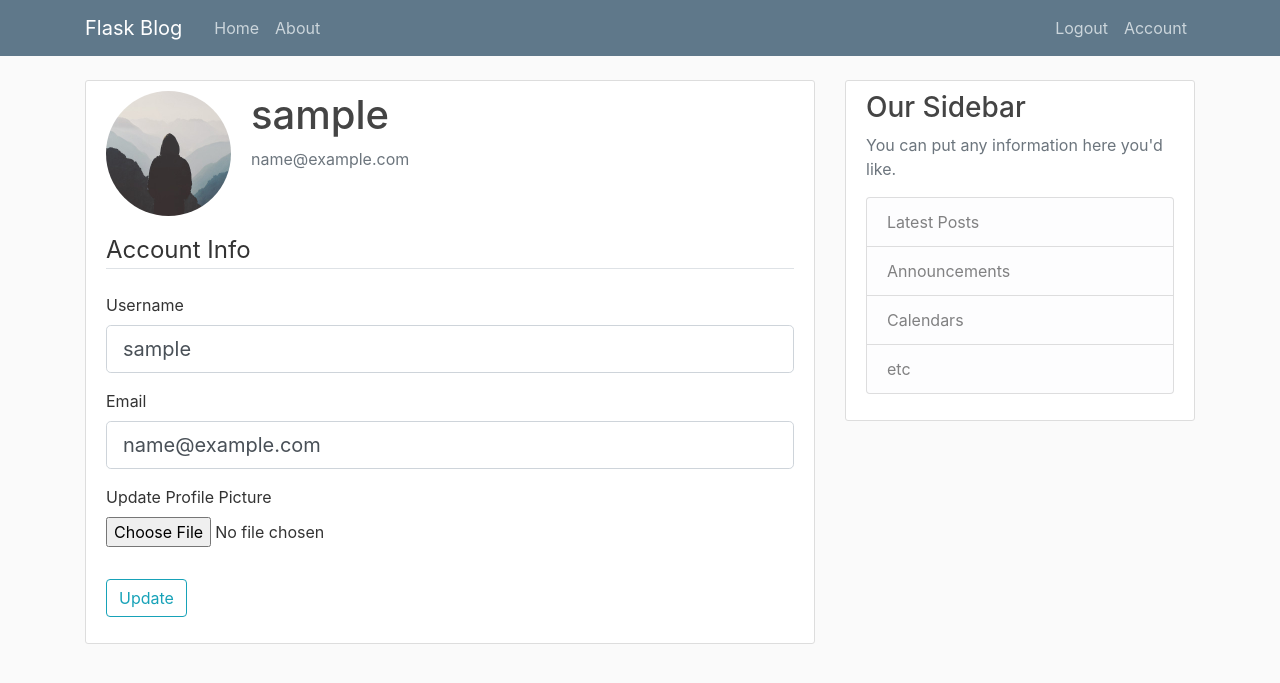
After one commit to gjclark14/FlaskTutorial, a Flask app: page /account in a window 1280 px wide. The commit adds this page. Shown: the top 683 px of the page. Run offline with Flask 2, Linux system fonts and the light colour scheme; the visitor is signed in with stand-in values (Sample User, id 1); data comes from the database, SQL or seed files in the repository; some libraries are stand-ins or nearby versions.

Commit message:
profile pictures added, 7 done

```diff
--- a/flaskblog/forms.py
+++ b/flaskblog/forms.py
@@ -1,24 +1,54 @@
 from flask_wtf import FlaskForm
+from flask_wtf.file import FileField, FileAllowed
+from flask_login import current_user
 from wtforms import StringField, PasswordField, SubmitField, BooleanField
-from wtforms.validators import DataRequired, Length, Email, EqualTo
+from wtforms.validators import DataRequired, Length, Email, EqualTo, ValidationError
+from flaskblog.models import User
 
 
 class RegistrationForm(FlaskForm):
     username = StringField('Username', validators=[DataRequired(), Length(min=2, max=20)])
-
     email = StringField('Email', validators=[DataRequired(), Email()])
-
     password = PasswordField('Password', validators=[DataRequired()])
     confirm_password = PasswordField('Confirm Password', validators=[DataRequired(), EqualTo('password')])
 
     submit = SubmitField('Sign Up')
 
+    def validate_username(self, username):
+        user = User.query.filter_by(username=username.data).first()
+
+        if user:
+            raise ValidationError('That username is taken. Please choose a different username.')
+
+
+    def validate_email(self, email):
+        user = User.query.filter_by(email=email.data).first()
+
+        if user:
+            raise ValidationError('That email is taken. Please choose a different email.')
+
 
 class LoginForm(FlaskForm):
     email = StringField('Email', validators=[DataRequired(), Email()])
+    password = PasswordField('Password', validators=[DataRequired()])
+    remember = BooleanField('Remember Me')
+    submit = SubmitField('Login')
 
-    password = PasswordField('Password', validators=[DataRequired()])
+class UpdateAccountForm(FlaskForm):
+    username = StringField('Username', validators=[DataRequired(), Length(min=2, max=20)])
+    email = StringField('Email', validators=[DataRequired(), Email()])
+    picture = FileField('Update Profile Picture', validators=[FileAllowed(['jpg', 'png'])])
+    submit = SubmitField('Update')
 
-    remember = BooleanField('Remember Me')
+    def validate_username(self, username):
+        if username.data != current_user.username:
+            user = User.query.filter_by(username=username.data).first()
+            if user:
+                raise ValidationError('That username is taken. Please choose a different username.')
 
-    submit = SubmitField('Login')
+
+    def validate_email(self, email):
+        if email.data != current_user.email:
+            user = User.query.filter_by(email=email.data).first()
+            if user:
+                raise ValidationError('That email is taken. Please choose a different email.')
--- a/flaskblog/models.py
+++ b/flaskblog/models.py
@@ -1,7 +1,14 @@
 from datetime import datetime
-from flaskblog import db
+from flaskblog import db, login_manager
+from flask_login import UserMixin
 
-class User(db.Model):
+
+@login_manager.user_loader
+def load_user(user_id):
+    return User.query.get(int(user_id))
+
+
+class User(db.Model, UserMixin):
     id = db.Column(db.Integer, primary_key=True)
     username = db.Column(db.String(20), unique=True, nullable=False)
     email = db.Column(db.String(120), unique=True, nullable=False)
--- a/flaskblog/routes.py
+++ b/flaskblog/routes.py
@@ -1,7 +1,11 @@
-from flask import render_template, url_for, flash, redirect
-from flaskblog.forms import RegistrationForm, LoginForm
+from PIL import Image
+import os
+import secrets
+from flask import render_template, url_for, flash, redirect, request
+from flaskblog.forms import RegistrationForm, LoginForm, UpdateAccountForm
 from flaskblog.models import User, Post
-from flaskblog import app
+from flaskblog import app, db, bcrypt
+from flask_login import login_user, current_user, logout_user, login_required
 
 posts = [
     {
@@ -19,6 +23,7 @@ posts = [
     }
 ]
 
+
 @app.route("/")
 @app.route("/home")
 def home():
@@ -33,8 +38,14 @@ def about():
 @app.route("/register", methods=['GET', 'POST'])
 def register():
     form = RegistrationForm()
+    if current_user.is_authenticated:
+        return redirect(url_for('home'))
     if form.validate_on_submit():
-        flash(f'Account created for {form.username.data}!', 'success')
+        hashed_password = bcrypt.generate_password_hash(form.password.data).decode('utf-8')
+        user = User(username=form.username.data, email=form.email.data, password=hashed_password)
+        db.session.add(user)
+        db.session.commit()
+        flash(f'Your account has been created! You are now able to log in.', 'success')
         return redirect(url_for('home'))
     return render_template('register.html', title='Register', form=form)
 
@@ -42,10 +53,63 @@ def register():
 @app.route("/login", methods=['GET', 'POST'])
 def login():
     form = LoginForm()
+    if current_user.is_authenticated:
+        return redirect(url_for('home'))
     if form.validate_on_submit():
-        if form.email.data == 'admin@blog.com' and form.password.data == 'password':
-            flash('You have been logged in!', 'success')
-            return redirect(url_for('home'))
+        user = User.query.filter_by(email=form.email.data).first()
+        if user and bcrypt.check_password_hash(user.password, form.password.data):
+            login_user(user, remember=form.remember.data)
+            next_page = request.args.get('next')
+            return redirect(next_page) if next_page else redirect(url_for('home'))
         else:
-            flash(f'Login failed. Please check username and password.', 'danger')
+            flash(f'Login failed. Please check email and password.', 'danger')
     return render_template('login.html', title='Login', form=form)
+
+
+@app.route("/logout")
+def logout():
+    logout_user()
+    return redirect(url_for('home'))
+
+
+def save_picture(form_picture_data):
+    random_hex = secrets.token_hex(8)
+    _, f_ext = os.path.splitext(form_picture_data.filename)
+    picture_filename = random_hex + f_ext
+    picture_path = os.path.join(app.root_path, 'static', 'profile_pics', picture_filename)
+
+    prev_picture = os.path.join(app.root_path, 'static', 'profile_pics', current_user.image_file)
+    if os.path.exists(prev_picture):
+        os.remove(prev_picture)
+
+    output_size = (125, 125)
+    image = Image.open(form_picture_data)
+    image.thumbnail(output_size)
+    image.save(picture_path)
+
+    return picture_filename
+
+
+
+
+@app.route("/account", methods=['GET', 'POST'])
+@login_required
+def account():
+    form = UpdateAccountForm()
+    if form.validate_on_submit():
+        if form.picture.data:
+            picture_file = save_picture(form.picture.data)
+            current_user.image_file = picture_file
+
+        current_user.username = form.username.data
+        current_user.email = form.email.data
+        db.session.commit()
+        flash('Your account has been updated', 'success')
+        # post - get redirect pattern
+        return redirect(url_for('account'))
+    elif request.method == 'GET':
+        form.username.data = current_user.username
+        form.email.data = current_user.email
+
+    image_file = url_for('static', filename='profile_pics/' + current_user.image_file)
+    return render_template('account.html', title='Account', image_file=image_file, form=form)
--- /dev/null
+++ b/flaskblog/templates/account.html
@@ -0,0 +1,59 @@
+{%extends "layout.html"%}
+{% block content %}
+<div class="content-section">
+    <div class="media">
+        <img class="rounded-circle account-img" src="{{ image_file }}">
+        <div class="media-body">
+            <h2 class="account-heading">{{ current_user.username }}</h2>
+            <p class="text-secondary">{{ current_user.email }}</p>
+        </div>
+    </div>
+    <form method="post" action="" enctype="multipart/form-data">
+        {{form.hidden_tag()}}
+        <fieldset class="form-group">
+            <legend class="border-bottom mb-4">Account Info</legend>
+            <div class="form-group">
+                {{ form.username.label(class="form-control-label") }}
+
+                {% if form.username.errors %}
+                {{ form.username(class="form-control form-control-lg is-invalid") }}
+                <div class="invalid-feedback">
+                    {% for error in form.username.errors%}
+                    <span>{{ error }}</span>
+                    {% endfor %}
+                </div>
+                {% else %}
+                {{ form.username(class="form-control form-control-lg") }}
+                {% endif %}
+
+            </div>
+            <div class="form-group">
+                {{ form.email.label(class="form-control-label") }}
+                {% if form.email.errors %}
+                {{ form.email(class="form-control form-control-lg is-invalid") }}
+                <div class="invalid-feedback">
+                    {% for error in form.email.errors%}
+                    <span>{{ error }}</span>
+                    {% endfor %}
+                </div>
+                {% else %}
+                {{ form.email(class="form-control form-control-lg") }}
+                {% endif %}
+            </div>
+            <div class="form-group">
+                {{ form.picture.label() }}
+                {{ form.picture(class="form-control-file") }}
+                {% if form.picture.errors %}
+                    {% for error in form.picture.errors%}
+                        <span class="text-danger">{{ error }}</span></br>
+                    {% endfor %}
+                {% endif %}
+
+            </div>
+        </fieldset>
+        <div class="form-group">
+            {{ form.submit(class="btn btn-outline-info") }}
+        </div>
+    </form>
+</div>
+{% endblock content %}
--- a/flaskblog/templates/layout.html
+++ b/flaskblog/templates/layout.html
@@ -34,8 +34,13 @@
                 </div>
                 <!-- Navbar Right Side -->
                 <div class="navbar-nav">
-                    <a class="nav-item nav-link" href="{{ url_for('login') }}">Login</a>
-                    <a class="nav-item nav-link" href="{{ url_for('register') }}">Register</a>
+                    {% if current_user.is_authenticated %}
+                        <a class="nav-item nav-link" href="{{ url_for('logout') }}">Logout</a>
+                        <a class="nav-item nav-link" href="{{ url_for('account') }}">Account</a>
+                    {% else %}
+                        <a class="nav-item nav-link" href="{{ url_for('login') }}">Login</a>
+                        <a class="nav-item nav-link" href="{{ url_for('register') }}">Register</a>
+                    {% endif %}
                 </div>
             </div>
         </div>
```
Also changed, not shown: flaskblog/__init__.py (+7 -0 lines), flaskblog/static/profile_pics/default.jpg (added).
